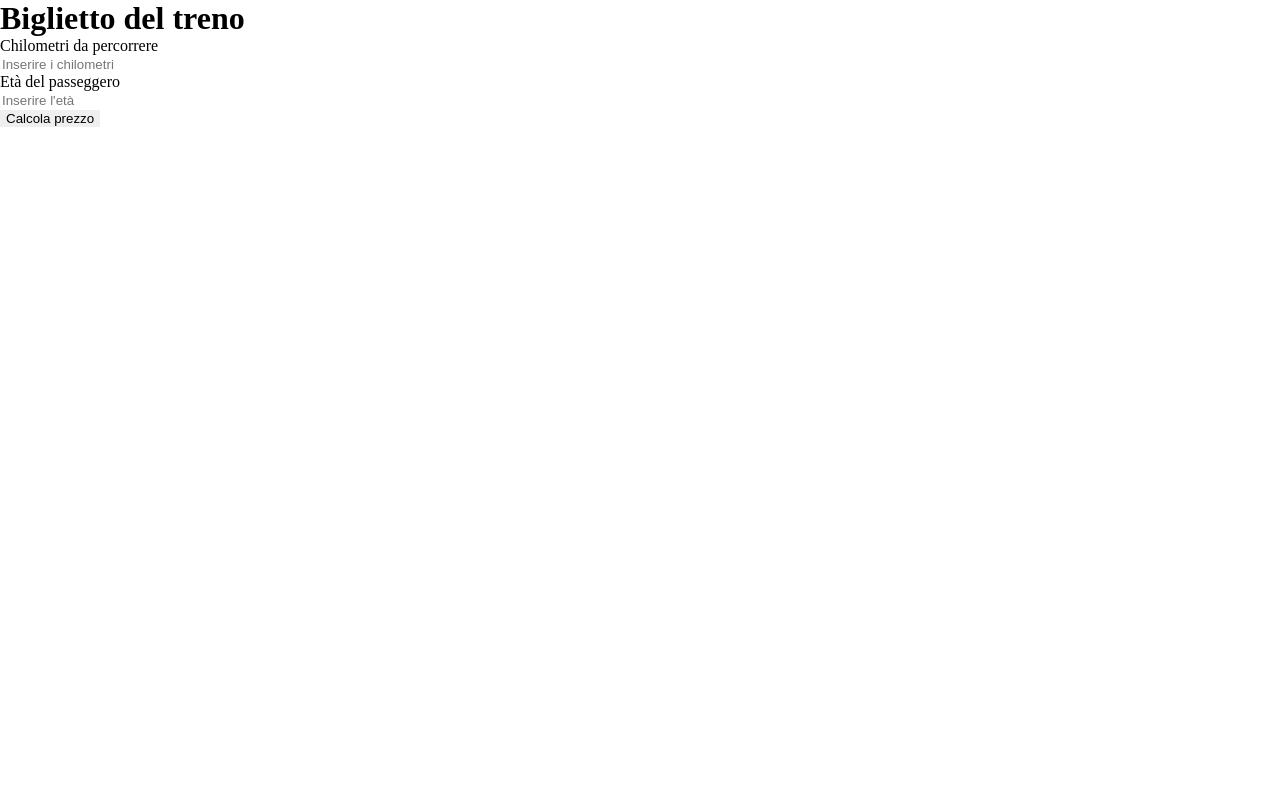
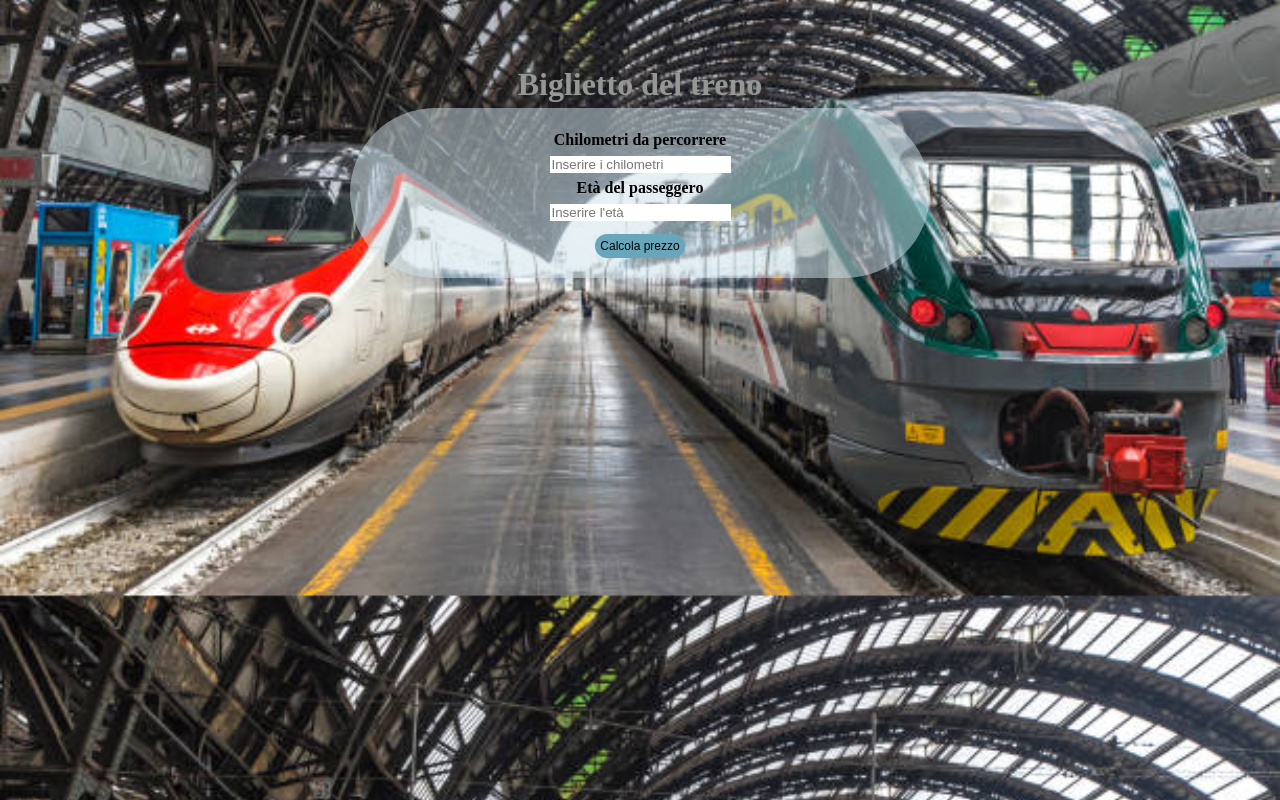
Before and after one commit to Jonathanmasa/js-biglietto-treno-form, a plain HTML site: page index.html in a window 1280 px wide. Drawn offline with Linux system fonts and the light colour scheme.

Commit message:
feat[css,js-input]

```diff
--- a/css/style.css
+++ b/css/style.css
@@ -3,3 +3,50 @@
     border: 0;
     box-sizing: border-box;
 }
+
+/* regole generali */
+body {
+    line-height: 1.5;
+    max-width: 600px;
+    margin: 50px auto;
+    padding: 10px;
+    font-weight: bold;
+    background-image: url("../img/train.jpg");
+    background-size: cover;
+    background-position: center;
+
+}
+
+/* regole main */
+main {
+    text-align: center;
+}
+
+h1 {
+    color: rgb(148, 151, 148);
+    text-align: center;
+}
+
+form {
+    background-color: rgba(207, 228, 236, 0.5);
+    padding: 20px;
+    border-radius: 9999px;
+}
+
+button {
+    margin-top: 10px;
+    padding: 5px;
+    font-size: 12px;
+    background-color:rgb(103, 166, 187);
+    border-radius: 99999px;
+}
+
+button:hover {
+    background-color: lightblue;
+}
+
+#output {
+    font-size: 14px;
+    color: rgb(16, 16, 16);
+    text-align: center;
+}
--- a/index.html
+++ b/index.html
@@ -9,9 +9,10 @@
 </head>
 <body>
     <!-- intestazione -->
-    <h1>Biglietto del treno</h1>
+    <header><h1>Biglietto del treno</h1></header>
 
-    <!-- form biglietto treno -->
+    <main>
+        <!-- form biglietto treno -->
     <form id="train-form">
         <div>Chilometri da percorrere</div>
         <input type="number" id="kilometers" placeholder="Inserire i chilometri" required>
@@ -20,6 +21,10 @@
         <div><button type="button" id="calculate">Calcola prezzo</button></div>
     </form>
 
+    <!-- otput -->
+     <h2 id="output"></h2>
+    </main>
+
    <script type="text/javascript" src="js/script.js"></script>
 </body>
 </html>
--- a/js/script.js
+++ b/js/script.js
@@ -1,4 +1,5 @@
 // seleziono gli input
+document.getElementById("calculate").addEventListener("click", function () {
     const kilometers = parseFloat(document.getElementById("kilometers").value);
     const age = parseInt(document.getElementById("age").value);
 
@@ -14,4 +15,6 @@ if (age < 18) {
     }
 
     // stampo il risultato in console
-console.log(`Prezzo del biglietto: ${priceTicket.toFixed(2)}`);
+    const output = document.getElementById("output");
+    output.textContent = `Il prezzo biglietto: €${priceTicket.toFixed(2)}`;
+});
```
Also changed, not shown: img/train.jpg (added). Lines whose indentation alone changed are shown as unchanged.
